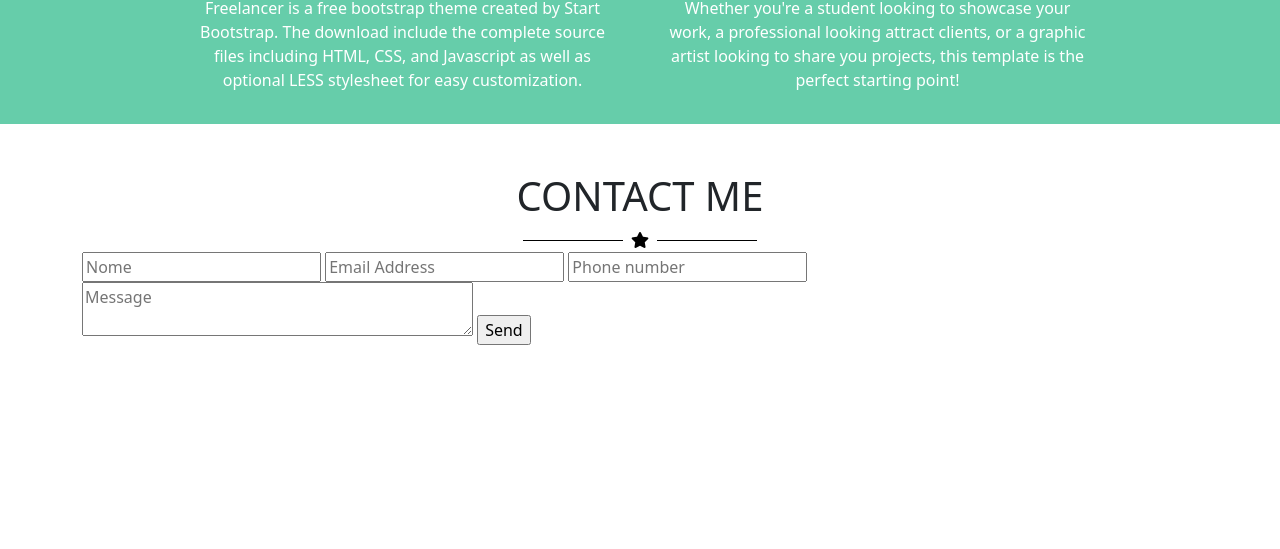
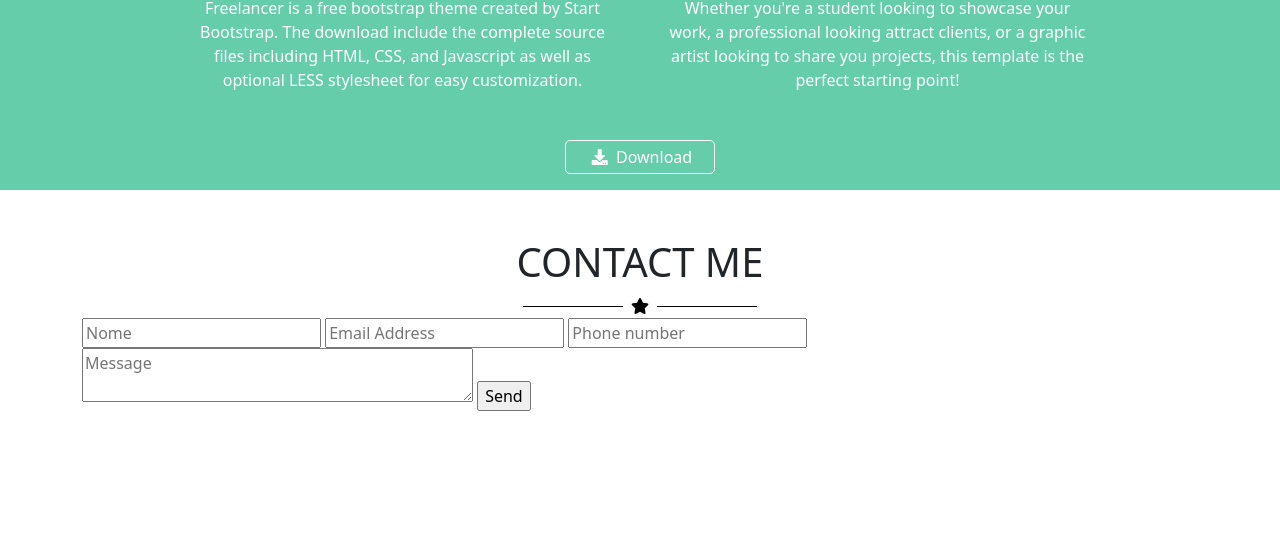
Before and after one commit to chiaraxs/html-css-bootstrap-freelancer, a plain HTML site: page index.html in a window 1280 px wide. Shown: the part 1299-1848 px from the top of the page. Drawn offline with nearby package versions, Linux system fonts and the light colour scheme.

Commit message:
add button download

```diff
--- a/css/style.css
+++ b/css/style.css
@@ -67,3 +67,12 @@
     height: 80px;
     background-color: #35383b;
 }
+
+/* CLASS BUTTON */
+.button_download{
+    width: 150px;
+    background-color: #66CDAA;
+    color: white;
+    border: 1px solid white;
+    border-radius: 5px;
+}
--- a/index.html
+++ b/index.html
@@ -162,6 +162,11 @@
                 </div>
 
             </div>
+
+            <div class="row justify-content-center">
+                <button class="button_download py-1 mx-5 my-3 px-2"><i class="fas fa-download mx-1"></i> Download</button>
+            </div>
+
         </div>
     </div>
 
```
